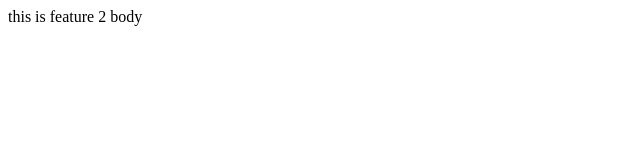
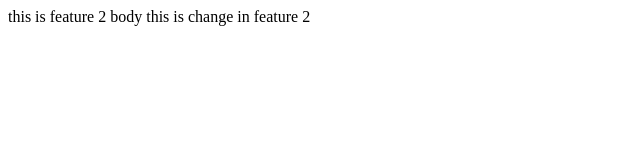
Before and after one commit to manusudha/cherry, a plain HTML site: page feature2.html in a window 1280 px wide. Shown: the whole page, without its empty margins (0-640 px from the left). Drawn offline with Linux system fonts and the light colour scheme.

Commit message:
added some text in feature2

```diff
--- a/feature2.html
+++ b/feature2.html
@@ -7,5 +7,6 @@
 </head>
 <body>
       this is feature 2 body
+      this is change in feature 2
 </body>
 </html>
```
